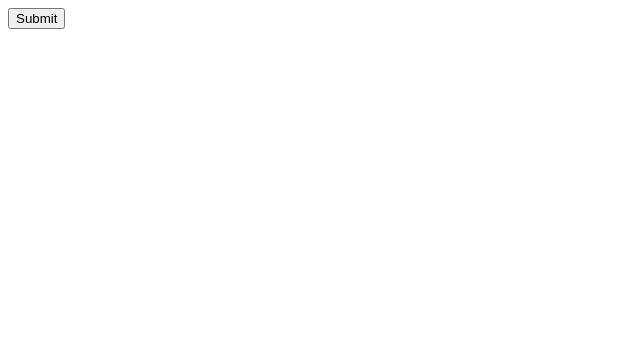
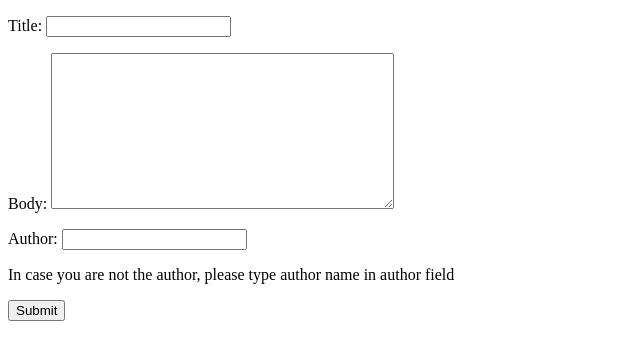
Before and after one commit to josecome/blog-website-django, a Django app: page /contents/create_content/ in a window 1280 px wide. Shown: the top 360 px of the page, without its empty margins (0-640 px from the left). Run offline with Django 4.2, Linux system fonts and the light colour scheme; parts of the project's set-up code (start-up, migrations or seed data) failed here and were passed over.

Commit message:
Template, Model and Views updated

```diff
--- a/contents/forms.py
+++ b/contents/forms.py
@@ -5,4 +5,5 @@ from .models import Content
 class ContentForm(forms.ModelForm):
     class Meta:
         model = Content
-        fields = "__all__"
+        fields = ["title", "body", "author"]
+        # fields = "__all__"
--- a/contents/models.py
+++ b/contents/models.py
@@ -4,12 +4,12 @@ from django.db import models
 class Content(models.Model):
     # my_id = models.AutoField(primary_key=True) If column has different name than id
     id = models.IntegerField(primary_key=True)
-    c_title = models.CharField(max_length=120)
-    c_body = models.TextField()
-    c_author = models.CharField(max_length=40)
-    c_author_updated = models.CharField(max_length=40)
-    c_date_created = models.DateField()
-    c_date_updated = models.DateField()
+    title = models.CharField(max_length=120)
+    body = models.TextField()
+    author = models.CharField(max_length=40)
+    author_updated = models.CharField(max_length=40)
+    date_created = models.DateField()
+    date_updated = models.DateField()
 
     class Meta:
         db_table = "contents"
--- a/contents/templates/create_content.html
+++ b/contents/templates/create_content.html
@@ -9,7 +9,8 @@
 <body>
     <form action="/your-name/" method="post">
         {% csrf_token %}
-        {{ form }}
+        {{ form.as_p }}
+        <p>In case you are not the author, please type author name in author field</p>
         <input type="submit" value="Submit">
     </form>
 </body>
--- a/contents/views.py
+++ b/contents/views.py
@@ -1,5 +1,5 @@
 from django.shortcuts import render, redirect
-from forms import ContentForm
+from .forms import ContentForm
 from django.template import RequestContext
 
 
@@ -8,7 +8,8 @@ def Contents(request):
 
 
 def Create_Content(request):
-    return render(request, 'create_content.html')
+    form = ContentForm()
+    return render(request, 'create_content.html', {'form': form})
 
 
 def Create_Content_Insert(request):
```
Also changed, not shown: contents/migrations/0001_initial.py (added), contents/migrations/0002_rename_c_author_content_author_and_more.py (added).
